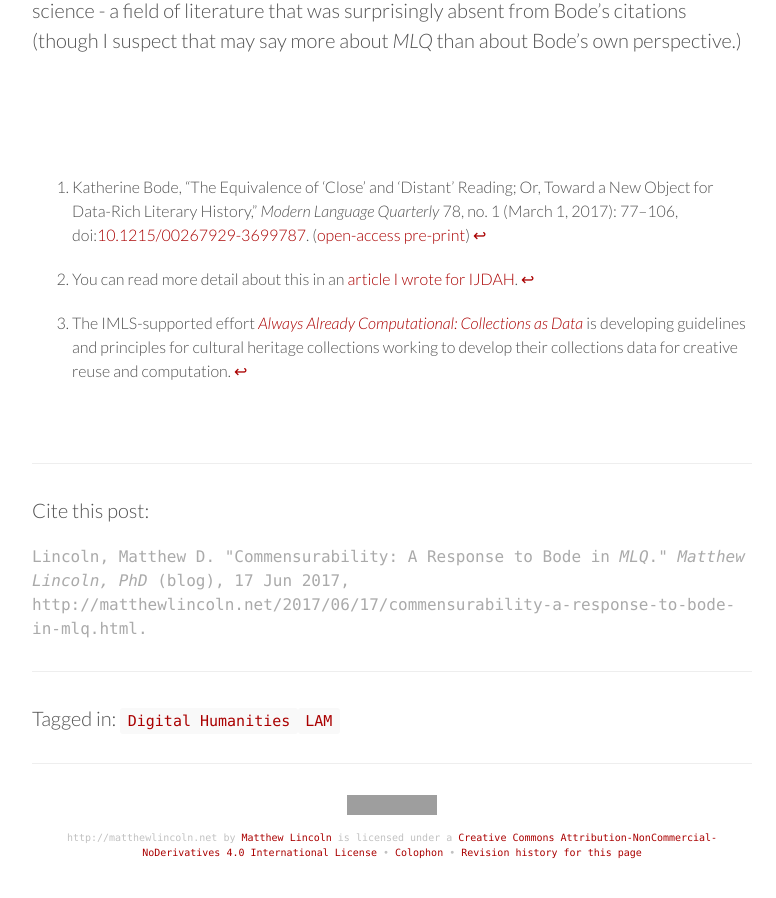
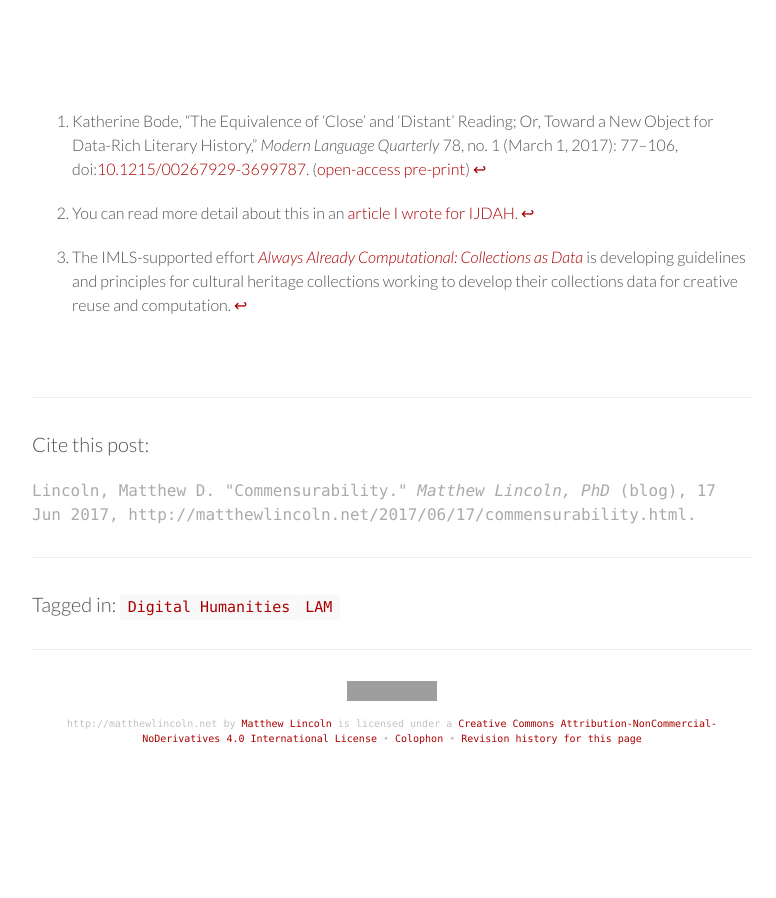
Before and after one commit to mdlincoln/mdlincoln.github.io, a Jekyll site: the page built from _posts/2017-06-17-commensurability.md, in a window 1280 px wide and 900 px high, scrolled down 3315 px. Shown: the whole window, without its empty margins (248-1024 px from the left). Built offline with Jekyll 4.4.1, drawn with Linux system fonts in a browser that asks for light colours; nearby versions of some CDN libraries; a script that is not in the unit is left out; after the commit the page ends 4101 px from its top, so only the background shows below that; some of the changed text lies outside the part shown; grey boxes are pictures that could not be loaded.

Commit message:
title change

```diff
--- a/_posts/2017-06-17-commensurability-a-response-to-bode-in-mlq.md
+++ b/_posts/2017-06-17-commensurability.md
@@ -1,6 +1,6 @@
 ---
 layout: "post"
-title: "Commensurability: A Response to Bode in _MLQ_"
+title: "Commensurability"
 date: "2017-06-17 13:38"
 tags:
 - Digital Humanities
```
